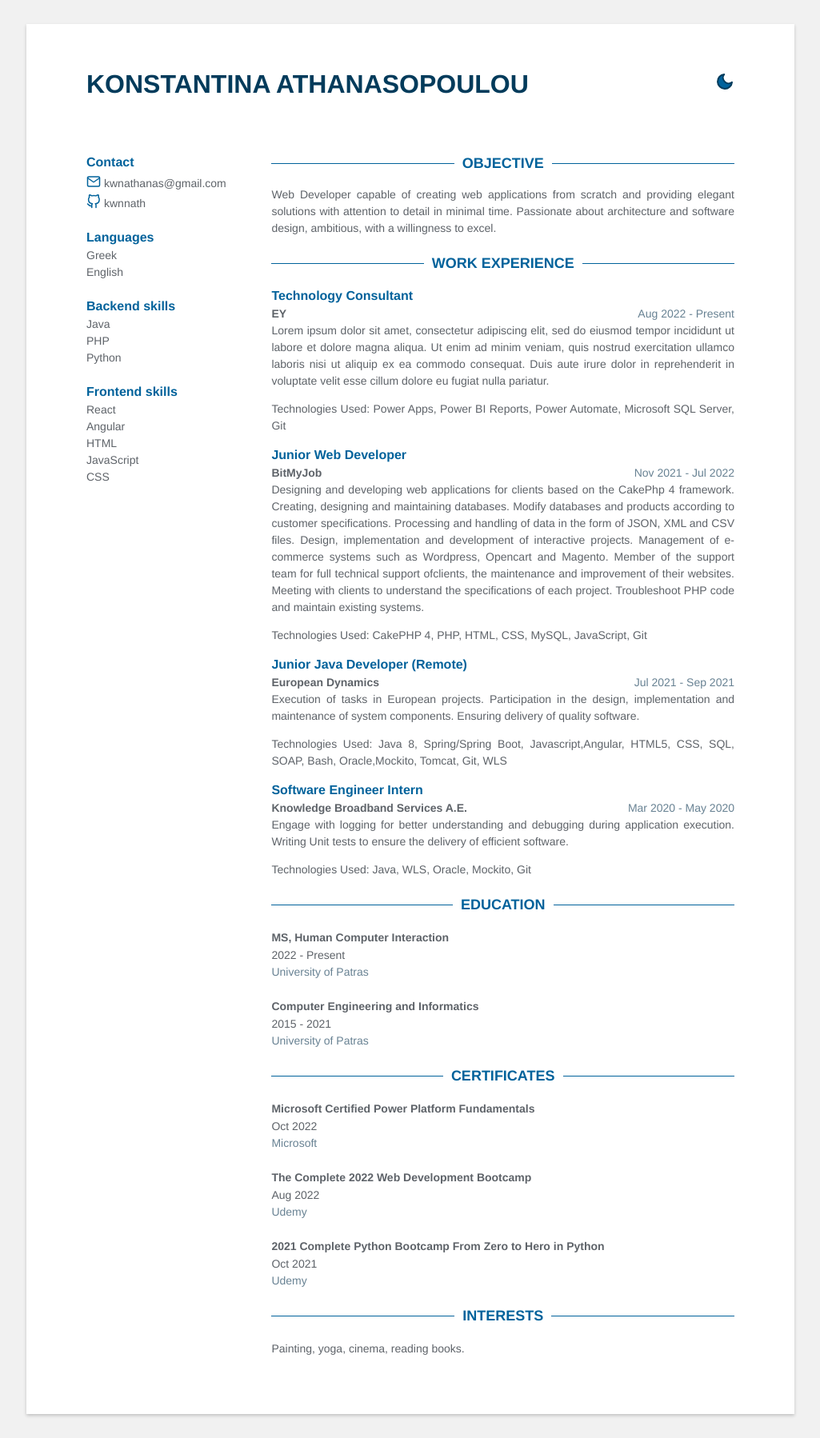
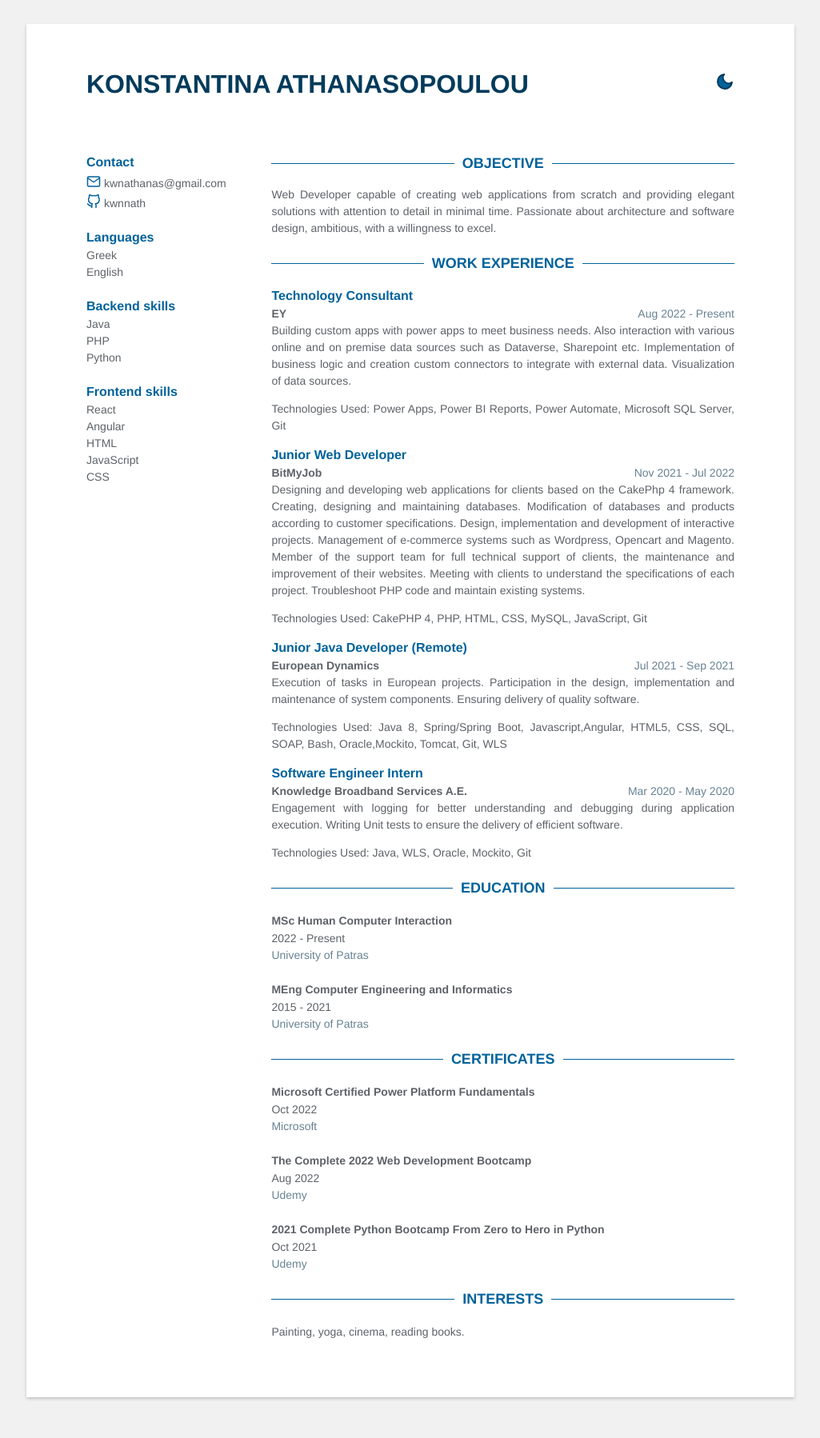
Before and after one commit to kwnnath/jekyll-cv, a Jekyll site: the page built from index.html, in a window 1280 px wide. Shown: the whole page at 80% size, without its empty margins (127-1152 px from the left). Built offline with Jekyll 4.4.1, drawn with Linux system fonts in a browser that asks for light colours; after the commit the page ends 1777 px from its top, so only the background shows below that.

Commit message:
Update data.yml

```diff
--- a/_data/data.yml
+++ b/_data/data.yml
@@ -40,11 +40,8 @@ experience:
     time: Aug 2022 - Present
     company: EY
     details: |
-      Lorem ipsum dolor sit amet, consectetur adipiscing elit, sed do eiusmod
-      tempor incididunt ut labore et dolore magna aliqua. Ut enim ad minim veniam,
-      quis nostrud exercitation ullamco laboris nisi ut aliquip ex ea commodo consequat.
-      Duis aute irure dolor in reprehenderit in voluptate velit esse cillum dolore eu
-      fugiat nulla pariatur.
+      Building custom apps with power apps to meet business needs. Also interaction with various online and on premise data sources such as Dataverse, Sharepoint etc.
+      Implementation of business logic and creation custom connectors to integrate with external data. Visualization of data sources.
     technologies_used: |
       Power Apps, Power BI Reports, Power Automate, Microsoft SQL Server, Git
 
@@ -53,11 +50,10 @@ experience:
     company: BitMyJob
     details: |
       Designing and developing web applications for clients based on the CakePhp 4 framework.
-      Creating, designing and maintaining databases. Modify databases and products according to customer specifications.
-      Processing and handling of data in the form of JSON, XML and CSV files.
+      Creating, designing and maintaining databases. Modification of databases and products according to customer specifications.
       Design, implementation and development of interactive projects.
       Management of e-commerce systems such as Wordpress, Opencart and Magento.
-      Member of the support team for full technical support ofclients, the maintenance and improvement of their websites. Meeting with clients to understand the specifications of each project.
+      Member of the support team for full technical support of clients, the maintenance and improvement of their websites. Meeting with clients to understand the specifications of each project.
       Troubleshoot PHP code and maintain existing systems.
     technologies_used: |
       CakePHP 4, PHP, HTML, CSS, MySQL, JavaScript, Git
@@ -76,18 +72,18 @@ experience:
     time: Mar 2020 - May 2020
     company: Knowledge Broadband Services A.E.
     details: |
-      Engage with logging for better understanding and debugging during application execution.
+      Engagement with logging for better understanding and debugging during application execution.
       Writing Unit tests to ensure the delivery of efficient software.
     technologies_used: |
       Java, WLS, Oracle, Mockito, Git
 
 publications:
-  - title: MS, Human Computer Interaction
+  - title: MSc Human Computer Interaction
     link: "#"
     authors: 2022 - Present
     conference: University of Patras
 
-  - title: Computer Engineering and Informatics
+  - title: MEng Computer Engineering and Informatics
     link: "#"
     authors: 2015 - 2021
     conference: University of Patras
```
